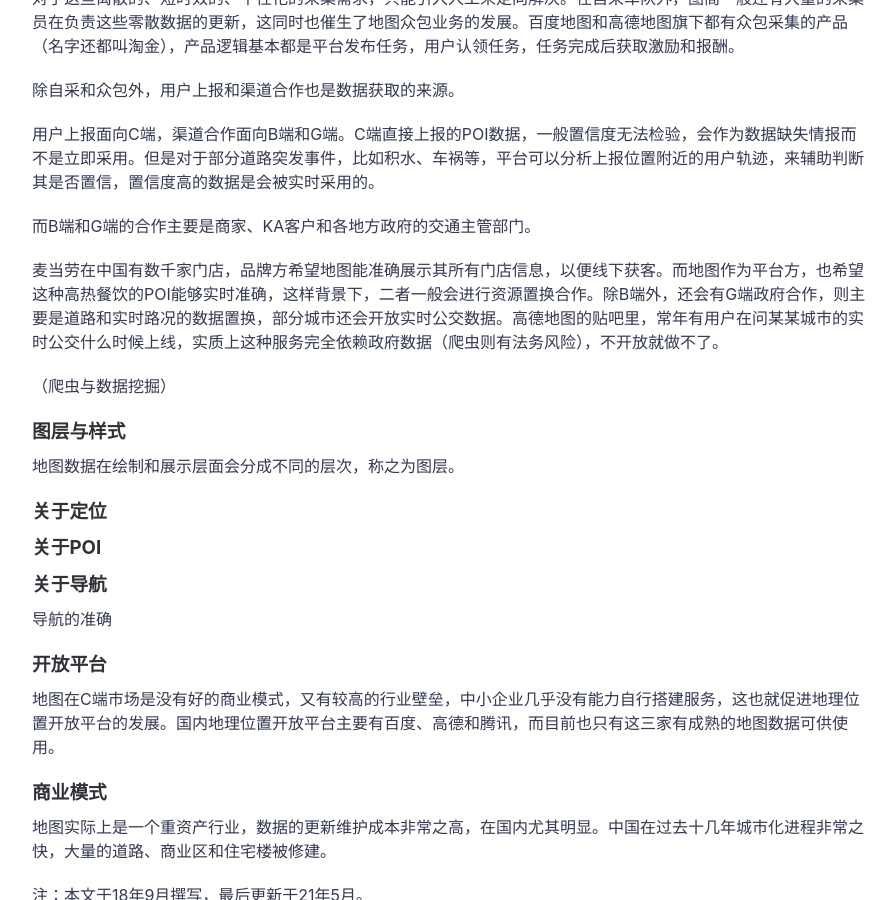
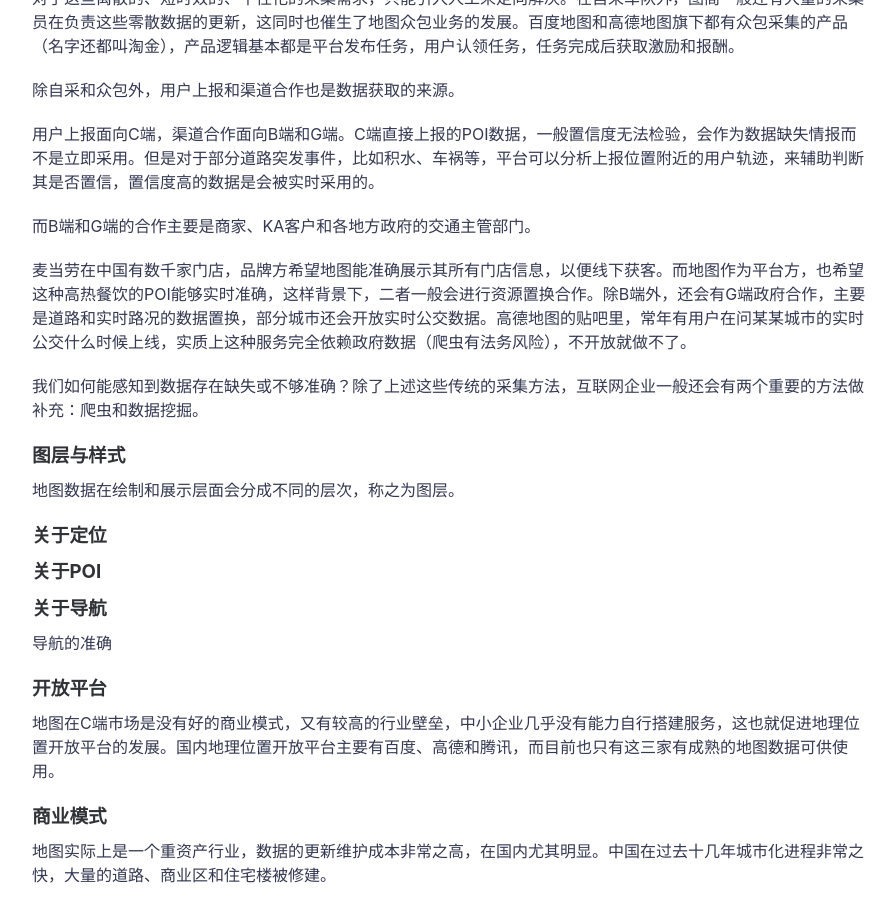
Before and after one commit to icarus507/icarus507.github.io, a Jekyll site: the page built from _posts/2018-09-07-谈谈地图.md, in a window 1280 px wide and 900 px high, scrolled down 2162 px. Shown: the whole window, without its empty margins (188-1084 px from the left). Built offline with Jekyll 4.4.1, drawn with Linux system fonts in a browser that asks for light colours.

Commit message:
Update 2018-09-07-谈谈地图.md

```diff
--- a/_posts/2018-09-07-谈谈地图.md
+++ b/_posts/2018-09-07-谈谈地图.md
@@ -57,9 +57,11 @@ featured-img: ruben-santander-69158
 
 而B端和G端的合作主要是商家、KA客户和各地方政府的交通主管部门。
 
-麦当劳在中国有数千家门店，品牌方希望地图能准确展示其所有门店信息，以便线下获客。而地图作为平台方，也希望这种高热餐饮的POI能够实时准确，这样背景下，二者一般会进行资源置换合作。除B端外，还会有G端政府合作，则主要是道路和实时路况的数据置换，部分城市还会开放实时公交数据。高德地图的贴吧里，常年有用户在问某某城市的实时公交什么时候上线，实质上这种服务完全依赖政府数据（爬虫则有法务风险），不开放就做不了。
+麦当劳在中国有数千家门店，品牌方希望地图能准确展示其所有门店信息，以便线下获客。而地图作为平台方，也希望这种高热餐饮的POI能够实时准确，这样背景下，二者一般会进行资源置换合作。除B端外，还会有G端政府合作，主要是道路和实时路况的数据置换，部分城市还会开放实时公交数据。高德地图的贴吧里，常年有用户在问某某城市的实时公交什么时候上线，实质上这种服务完全依赖政府数据（爬虫有法务风险），不开放就做不了。
 
-（爬虫与数据挖掘）
+
+我们如何能感知到数据存在缺失或不够准确？除了上述这些传统的采集方法，互联网企业一般还会有两个重要的方法做补充：爬虫和数据挖掘。
+
 
 
 ### 图层与样式
```
